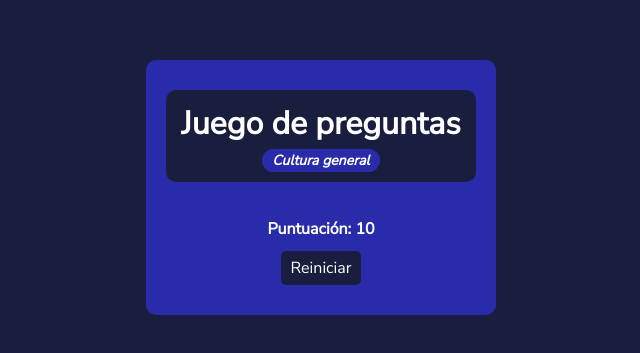
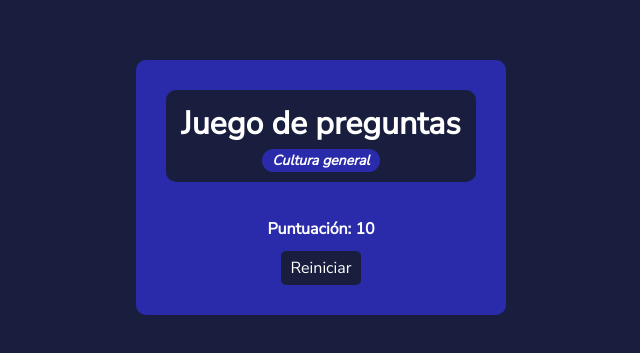
Before and after one commit to Mayer-04/Juego-preguntas, a website built with Vite: page index.html in a window 1280 px wide. Shown: the part 213-566 px from the top of the page, without its empty margins (319-959 px from the left). Built offline with nearby package versions, Linux system fonts and the light colour scheme.

Commit message:
Cambios en los estilos

```diff
--- a/style.css
+++ b/style.css
@@ -77,7 +77,7 @@
   justify-content: center;
   align-items: center;
   max-width: 25rem;
-  padding: 30px 20px;
+  padding: 30px;
   border-radius: 10px;
   background-color: #2a2baa;
 }
```
